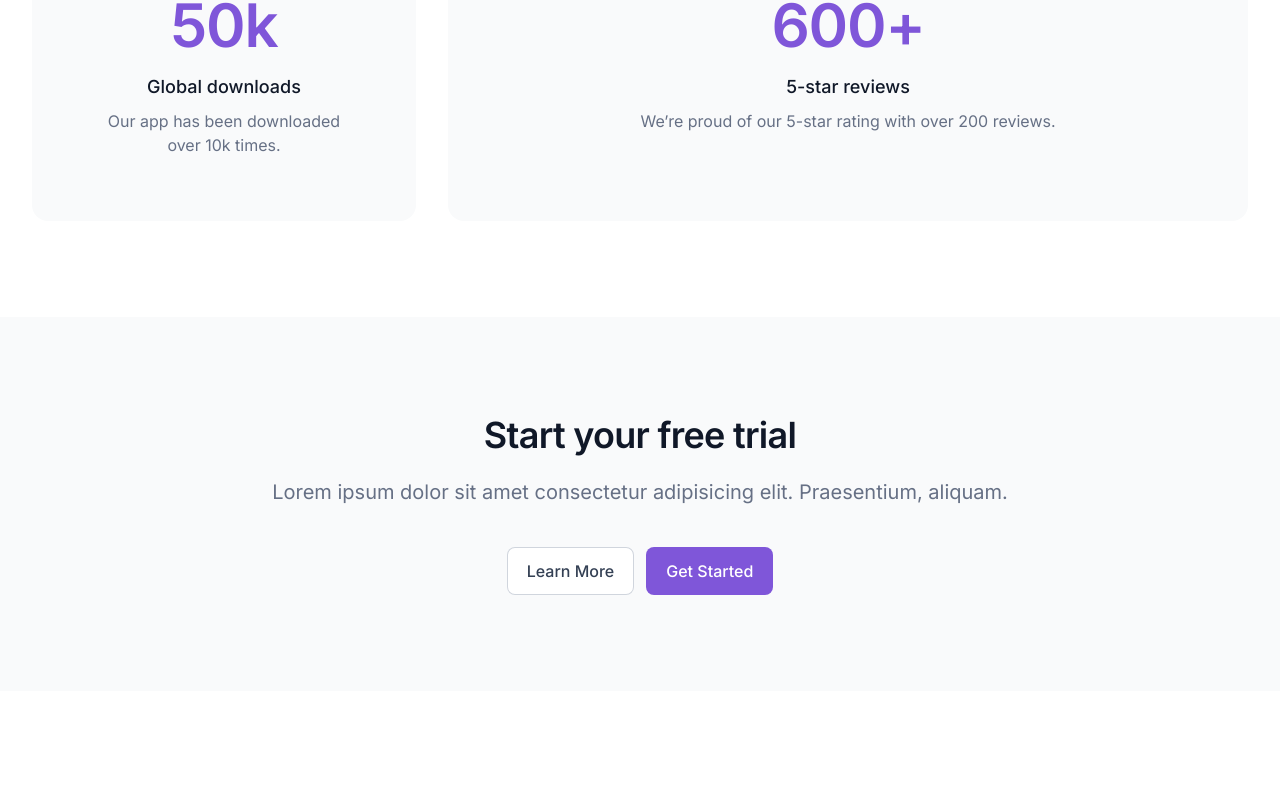
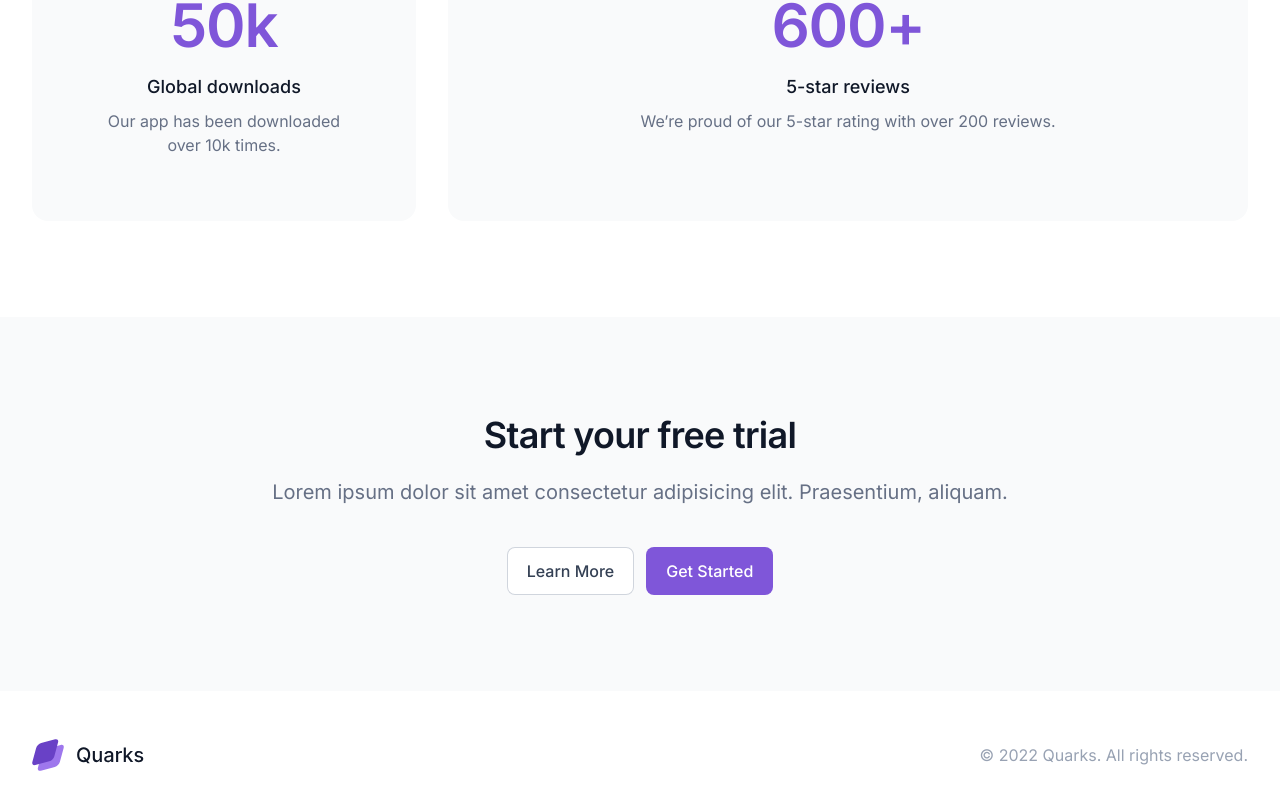
Before and after one commit to umrkhn/quarks, a Next.js app: page / in a window 1280 px wide. Shown: the part 5015-5824 px from the top of the page. Before the commit the page ends 5706 px from the top, so only its background shows below. Built offline with nearby package versions, Linux system fonts and the light colour scheme.

Commit message:
feat: add footer (#9)

```diff
--- /dev/null
+++ b/components/Footer.js
@@ -0,0 +1,18 @@
+import { QuarksLogo } from './Icons';
+
+const Footer = () => {
+  return (
+    <footer>
+      <div className='px-4 py-12 grid gap-y-12 place-content-center md:grid-flow-col md:justify-between md:px-8 max-w-7xl mx-auto'>
+        <div className='justify-self-center'>
+          <QuarksLogo />
+        </div>
+        <p className='text-gray-400 text-base self-center'>
+          © 2022 Quarks. All rights reserved.
+        </p>
+      </div>
+    </footer>
+  );
+};
+
+export default Footer;
--- a/pages/index.js
+++ b/pages/index.js
@@ -7,6 +7,7 @@ import PricingSection from '../components/PricingSection';
 import FaqSection from '../components/FaqSection';
 import MetricSection from '../components/MetricSection';
 import Cta from '../components/Cta';
+import Footer from '../components/Footer';
 
 export default function Home() {
   return (
@@ -26,6 +27,7 @@ export default function Home() {
         <FaqSection />
         <MetricSection />
         <Cta />
+        <Footer />
       </div>
     </div>
   );
```
